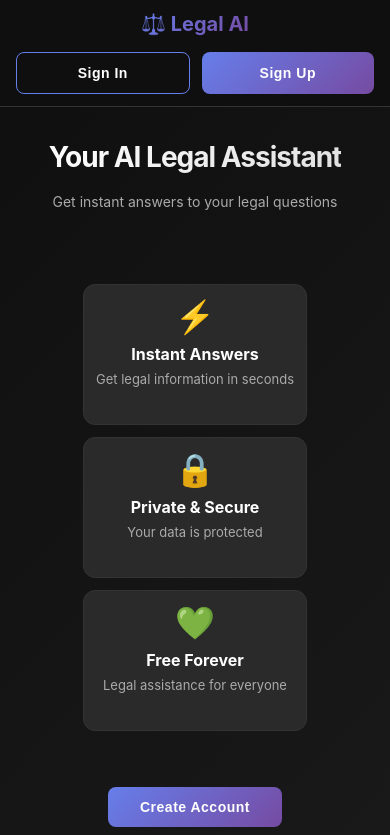
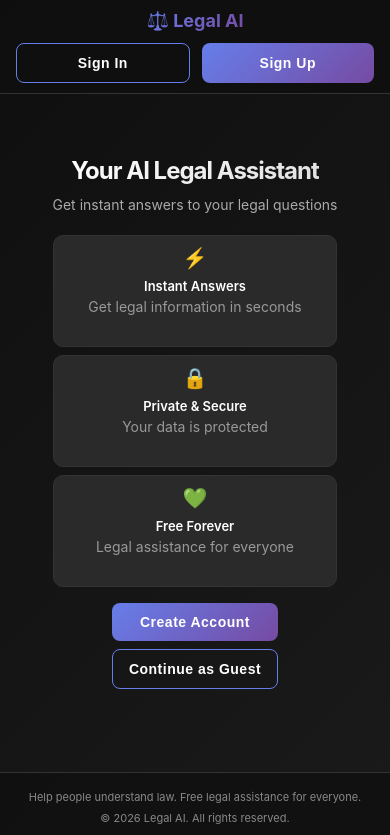
Before and after one commit to HetPatel1491/legal-llm, a React (Create React App) app: page / in a window 390 px wide. Shown: the top 835 px of the page. Built offline with nearby package versions, Linux system fonts and the light colour scheme.

Commit message:
Perfect landing page - one screen, compact features, clean sign in/up layout

```diff
--- a/src/LandingPage.css
+++ b/src/LandingPage.css
@@ -1,4 +1,4 @@
-/* LandingPage.css - Modern Hero Design */
+/* LandingPage.css - Perfect Hero Design */
 
 .landing-page {
   min-height: 100vh;
@@ -9,19 +9,19 @@
   flex-direction: column;
 }
 
-/* Navigation */
+/* Navbar */
 .navbar {
   display: flex;
   justify-content: space-between;
   align-items: center;
-  padding: 20px 60px;
+  padding: 16px 40px;
   border-bottom: 1px solid #333;
   background: rgba(15, 15, 15, 0.8);
   backdrop-filter: blur(10px);
 }
 
 .navbar-logo {
-  font-size: 24px;
+  font-size: 20px;
   font-weight: 700;
   background: linear-gradient(135deg, #667eea 0%, #764ba2 100%);
   -webkit-background-clip: text;
@@ -42,16 +42,16 @@
   justify-content: center;
   align-items: center;
   text-align: center;
-  padding: 60px 40px;
-  max-width: 900px;
+  padding: 40px;
+  max-width: 800px;
   margin: 0 auto;
 }
 
 .hero h1 {
-  font-size: 56px;
+  font-size: 48px;
   font-weight: 700;
   line-height: 1.2;
-  margin-bottom: 20px;
+  margin-bottom: 12px;
   background: linear-gradient(135deg, #ffffff 0%, #e0e0e0 100%);
   -webkit-background-clip: text;
   -webkit-text-fill-color: transparent;
@@ -60,29 +60,27 @@
 }
 
 .hero p {
-  font-size: 20px;
+  font-size: 18px;
   color: #aaa;
-  margin-bottom: 40px;
-  max-width: 600px;
-  line-height: 1.6;
+  margin-bottom: 32px;
+  max-width: 500px;
+  line-height: 1.5;
 }
 
-/* Feature Grid */
+/* Features Grid - COMPACT */
 .features {
   display: grid;
-  grid-template-columns: repeat(auto-fit, minmax(200px, 1fr));
-  gap: 16px;
-  margin: 30px 0;
-  padding: 0;
-  background: transparent;
-  border-radius: 0;
-  border: none;
+  grid-template-columns: repeat(3, 1fr);
+  gap: 12px;
+  margin-bottom: 32px;
+  width: 100%;
+  max-width: 700px;
 }
 
 .feature {
   padding: 16px;
   background: #2a2a2a;
-  border-radius: 12px;
+  border-radius: 10px;
   border: 1px solid #333;
   transition: all 0.3s ease;
 }
@@ -94,36 +92,38 @@
 }
 
 .feature-icon {
-  font-size: 32px;
+  font-size: 28px;
   margin-bottom: 8px;
 }
 
 .feature h3 {
-  font-size: 16px;
-  margin-bottom: 6px;
+  font-size: 14px;
+  margin-bottom: 4px;
   color: #fff;
+  font-weight: 600;
 }
 
 .feature p {
-  font-size: 13px;
-  color: #aaa;
-  line-height: 1.4;
+  font-size: 12px;
+  color: #999;
+  line-height: 1.3;
+  margin: 0;
 }
 
-/* Buttons Container */
+/* Buttons */
 .button-group {
   display: flex;
   justify-content: center;
-  gap: 16px;
+  gap: 12px;
   flex-wrap: wrap;
+  margin-bottom: 32px;
 }
 
-/* Buttons */
 button {
-  padding: 12px 32px;
+  padding: 12px 28px;
   border: none;
   border-radius: 8px;
-  font-size: 16px;
+  font-size: 15px;
   font-weight: 600;
   cursor: pointer;
   transition: all 0.3s ease;
@@ -133,6 +133,7 @@ button {
 .btn-primary {
   background: linear-gradient(135deg, #667eea 0%, #764ba2 100%);
   color: white;
+  min-width: 160px;
 }
 
 .btn-primary:hover {
@@ -149,6 +150,7 @@ button {
   background: transparent;
   color: white;
   border: 1.5px solid #667eea;
+  min-width: 160px;
 }
 
 .btn-secondary:hover {
@@ -162,36 +164,25 @@ button {
 
 /* Footer */
 .footer {
-  padding: 40px 60px;
+  padding: 24px 40px;
   border-top: 1px solid #333;
   text-align: center;
   color: #888;
-  font-size: 14px;
+  font-size: 13px;
   background: rgba(15, 15, 15, 0.8);
+  line-height: 1.6;
 }
 
 .footer p {
-  margin: 0;
-  line-height: 1.8;
-}
-
-.footer a {
-  color: #667eea;
-  text-decoration: none;
-  transition: all 0.2s ease;
-}
-
-.footer a:hover {
-  color: #764ba2;
-  text-decoration: underline;
+  margin: 4px 0;
 }
 
 /* Mobile Responsive */
 @media (max-width: 768px) {
   .navbar {
-    padding: 16px 24px;
+    padding: 12px 20px;
     flex-direction: column;
-    gap: 16px;
+    gap: 12px;
   }
 
   .navbar-buttons {
@@ -200,100 +191,108 @@ button {
   }
 
   .hero {
-    padding: 40px 24px;
+    padding: 30px 20px;
   }
 
   .hero h1 {
-    font-size: 36px;
-    line-height: 1.3;
+    font-size: 32px;
+    margin-bottom: 8px;
   }
 
   .hero p {
-    font-size: 16px;
-    margin-bottom: 32px;
+    font-size: 15px;
+    margin-bottom: 24px;
   }
 
   .features {
-    grid-template-columns: 1fr;
-    gap: 16px;
-    padding: 24px;
-    margin-bottom: 40px;
+    grid-template-columns: repeat(3, 1fr);
+    gap: 10px;
+    margin-bottom: 24px;
   }
 
   .feature {
-    padding: 16px;
+    padding: 12px;
   }
 
   .feature-icon {
-    font-size: 32px;
+    font-size: 24px;
+  }
+
+  .feature h3 {
+    font-size: 13px;
+  }
+
+  .feature p {
+    font-size: 11px;
   }
 
   .button-group {
-    gap: 12px;
+    gap: 10px;
+    margin-bottom: 24px;
   }
 
   button {
-    padding: 10px 24px;
+    padding: 10px 20px;
     font-size: 14px;
+    min-width: 140px;
   }
 
   .footer {
-    padding: 24px;
+    padding: 16px 20px;
     font-size: 12px;
   }
 }
 
 @media (max-width: 480px) {
   .navbar {
-    padding: 12px 16px;
+    padding: 10px 16px;
   }
 
   .navbar-logo {
-    font-size: 20px;
+    font-size: 18px;
   }
 
   .hero {
-    padding: 32px 16px;
+    padding: 24px 16px;
   }
 
   .hero h1 {
-    font-size: 28px;
-    margin-bottom: 16px;
+    font-size: 24px;
   }
 
   .hero p {
     font-size: 14px;
-    margin-bottom: 24px;
+    margin-bottom: 20px;
   }
 
   .features {
-    padding: 16px;
-    gap: 12px;
+    grid-template-columns: 1fr;
+    gap: 8px;
+    margin-bottom: 16px;
   }
 
   .feature {
-    padding: 12px;
+    padding: 10px;
   }
 
-  .feature h3 {
-    font-size: 16px;
-  }
-
-  .feature p {
-    font-size: 13px;
+  .feature-icon {
+    font-size: 20px;
   }
 
   .button-group {
     flex-direction: column;
-    gap: 10px;
+    gap: 8px;
+    margin-bottom: 20px;
   }
 
   button {
     width: 100%;
-    padding: 12px 20px;
+    padding: 11px 16px;
+    min-width: unset;
   }
 
   .footer {
-    padding: 16px;
+    padding: 12px 16px;
+    font-size: 11px;
   }
 }
--- a/src/SignInPage.css
+++ b/src/SignInPage.css
@@ -13,9 +13,9 @@
 .signin-container {
   background: #1a1a1a;
   border: 1px solid #333;
-  border-radius: 16px;
-  padding: 40px;
-  max-width: 420px;
+  border-radius: 12px;
+  padding: 32px;
+  max-width: 380px;
   width: 100%;
   box-shadow: 0 20px 60px rgba(0, 0, 0, 0.5);
 }
@@ -39,31 +39,31 @@
 }
 
 .form-group {
-  margin-bottom: 20px;
+  margin-bottom: 16px;
 }
 
 .form-group label {
   display: block;
   color: #fff;
-  font-size: 14px;
+  font-size: 13px;
   font-weight: 600;
-  margin-bottom: 8px;
+  margin-bottom: 6px;
 }
 
 .form-group input {
   width: 100%;
-  padding: 12px;
+  padding: 11px;
   background: #2a2a2a;
   border: 1px solid #444;
-  border-radius: 8px;
+  border-radius: 6px;
   color: white;
-  font-size: 15px;
+  font-size: 14px;
   transition: all 0.2s ease;
   box-sizing: border-box;
 }
 
 .form-group input::placeholder {
-  color: #777;
+  color: #666;
 }
 
 .form-group input:focus {
@@ -104,7 +104,7 @@
 .divider {
   display: flex;
   align-items: center;
-  margin: 24px 0;
+  margin: 18px 0;
   color: #666;
   font-size: 13px;
 }
@@ -118,9 +118,10 @@
 }
 
 .divider span {
-  padding: 0 12px;
-  text-align: center;
+  padding: 0 10px;
   white-space: nowrap;
+  color: #888;
+  font-size: 12px;
 }
 
 .google-button {
--- a/src/SignUpPage.css
+++ b/src/SignUpPage.css
@@ -13,9 +13,9 @@
 .signup-container {
   background: #1a1a1a;
   border: 1px solid #333;
-  border-radius: 16px;
-  padding: 40px;
-  max-width: 420px;
+  border-radius: 12px;
+  padding: 32px;
+  max-width: 380px;
   width: 100%;
   box-shadow: 0 20px 60px rgba(0, 0, 0, 0.5);
 }
@@ -39,31 +39,31 @@
 }
 
 .form-group {
-  margin-bottom: 20px;
+  margin-bottom: 16px;
 }
 
 .form-group label {
   display: block;
   color: #fff;
-  font-size: 14px;
+  font-size: 13px;
   font-weight: 600;
-  margin-bottom: 8px;
+  margin-bottom: 6px;
 }
 
 .form-group input {
   width: 100%;
-  padding: 12px;
+  padding: 11px;
   background: #2a2a2a;
   border: 1px solid #444;
-  border-radius: 8px;
+  border-radius: 6px;
   color: white;
-  font-size: 15px;
+  font-size: 14px;
   transition: all 0.2s ease;
   box-sizing: border-box;
 }
 
 .form-group input::placeholder {
-  color: #777;
+  color: #666;
 }
 
 .form-group input:focus {
@@ -104,7 +104,7 @@
 .divider {
   display: flex;
   align-items: center;
-  margin: 24px 0;
+  margin: 18px 0;
   color: #666;
   font-size: 13px;
 }
@@ -118,9 +118,10 @@
 }
 
 .divider span {
-  padding: 0 12px;
-  text-align: center;
+  padding: 0 10px;
   white-space: nowrap;
+  color: #888;
+  font-size: 12px;
 }
 
 .google-button {
```
